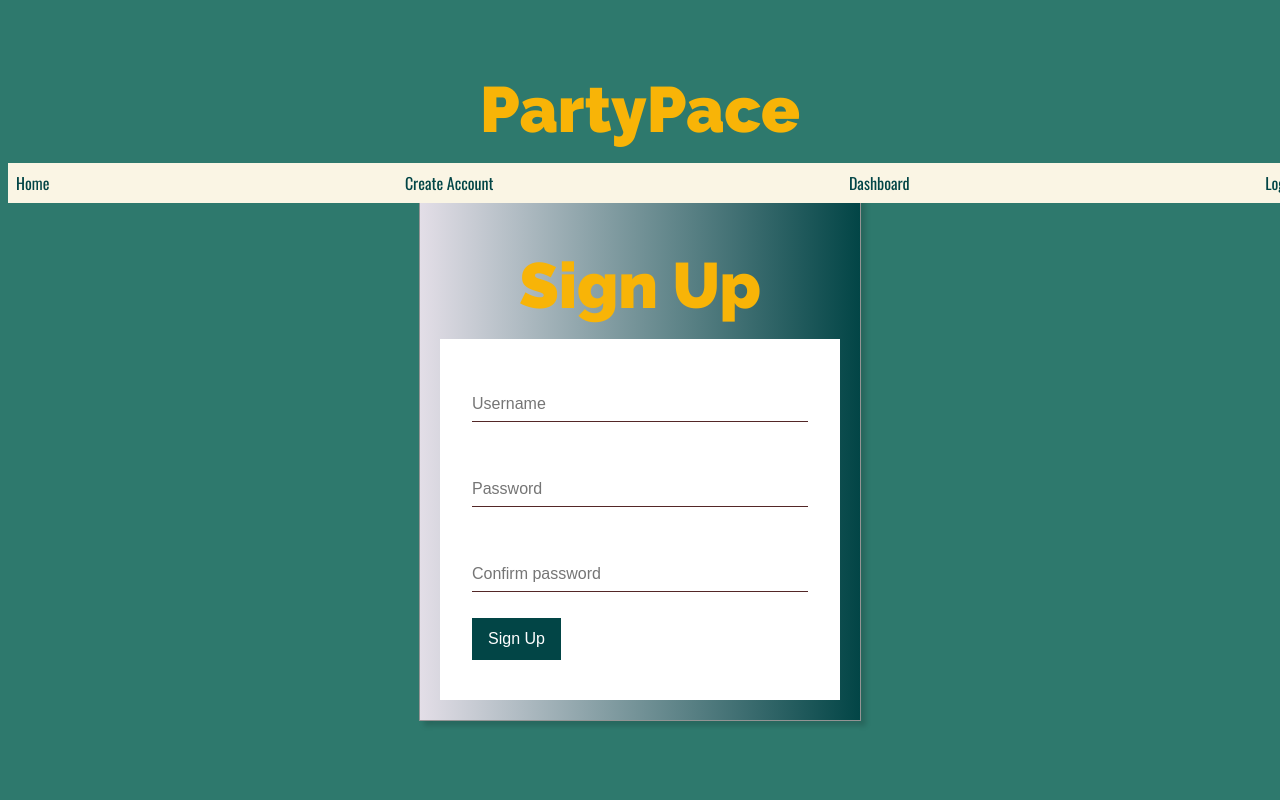
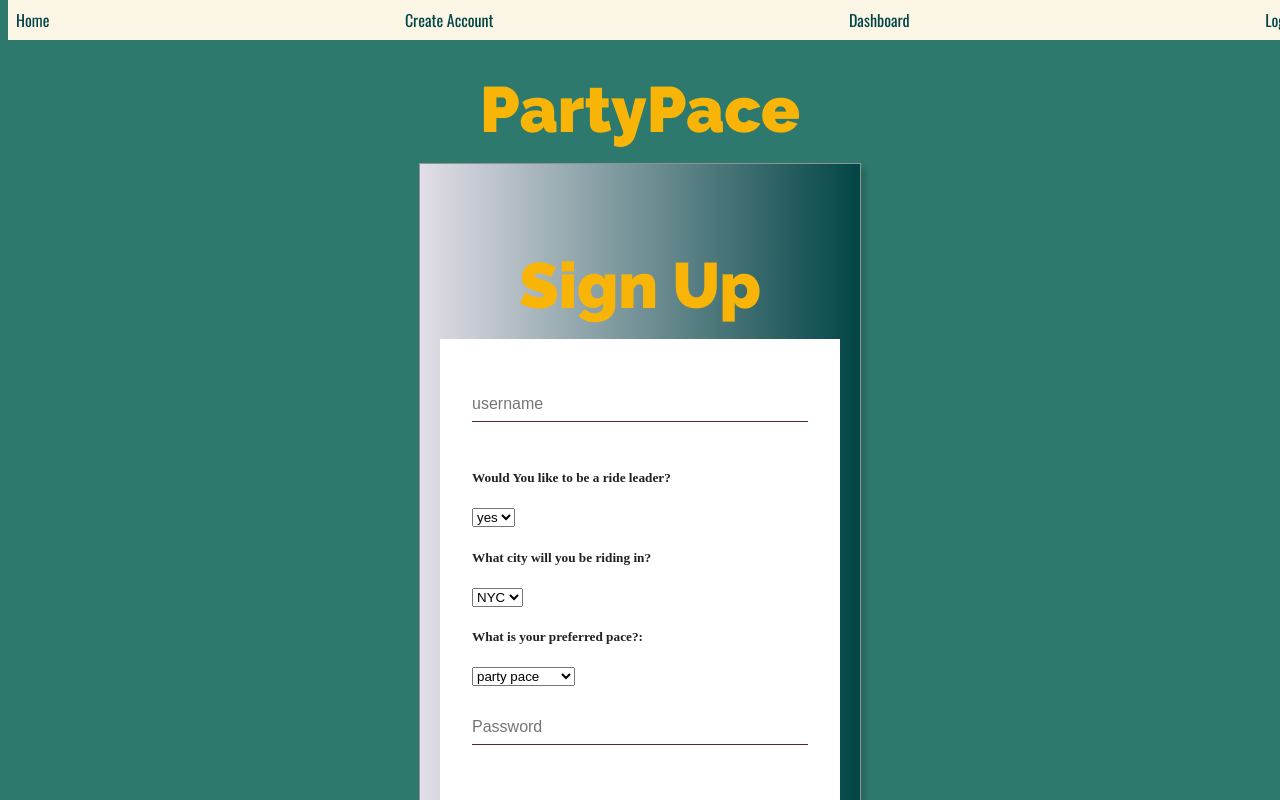
Before and after one commit to moomoomewmew/PartyPace, a React (Create React App) app in the folder client/: page /newaccount in a window 1280 px wide. Shown: the top 800 px of the page. Built offline with nearby package versions, Linux system fonts and the light colour scheme; a web font is replaced by a local one.

Commit message:
updates for end of night dec 20

```diff
--- a/client/src/App.js
+++ b/client/src/App.js
@@ -1,4 +1,3 @@
-import React,{useState} from 'react';
 import './styles/App.css'
 import { Routes, Route } from 'react-router-dom'
 import Login from './login'
--- a/client/src/components/CreateAccount.jsx
+++ b/client/src/components/CreateAccount.jsx
@@ -5,12 +5,13 @@ import axios from 'axios'
 
 const CreateAccount = () => {
 
-    const [userName, setUserName] = useState('')
+    const [username, setUserName] = useState('')
     const [password, setPassword] = useState('')
-    const [passwordConfirm, setPasswordConfirm] = useState('')
     const [pace, setPace] = useState('')
     const [location, setLocation] = useState('')
     const [leader, setLeader] = useState(false)
+
+    const [passwordConfirm, setPasswordConfirm] = useState('')
     const [valid, setValid] = useState(null)
     const [alert, setAlert] = useState("")
 
@@ -42,7 +43,7 @@ const CreateAccount = () => {
         e.preventDefault()
         const res = await axios.post('/api/v1/users',
             {
-                userName,
+                username,
                 password,
                 pace,
                 location,
@@ -56,7 +57,7 @@ const CreateAccount = () => {
                 setLeader('')
                 //go to the dashboard and display welcome
             }
-        )
+            )
     }
 
     // const formSubmission = (e) => {
@@ -84,14 +85,50 @@ const CreateAccount = () => {
         <div className="form">
             <h1>Sign Up</h1>
             <form onSubmit={handleSubmit}>
+
                 <input
                     type="text"
-                    value={userName}
-                    placeholder="Username"
+                    value={username}
+                    placeholder="username"
                     id="username"
                     onChange={saveUserName}
                 />
                 <label htmlFor="username">Username</label>
+
+                <div className="dropdowns">
+                    <h5 htmlFor="city">Would You like to be a ride leader?</h5>
+                    <select
+                        value={leader}
+                        name="leader"
+                        id="leader"
+                        onChange={saveLeader}>
+                        <option value="yes">yes</option>
+                        <option value="no">no</option>
+                    </select>
+
+                    <h5 htmlFor="city">What city will you be riding in?</h5>
+                    <select
+                        value={location}
+                        name="location"
+                        id="location"
+                        onChange={saveLocation}>
+                        <option value="NYC">NYC</option>
+                        <option value="ATL">ATL</option>
+                        <option value="LA">LA</option>
+                    </select>
+
+                    <h5 htmlFor="pace">What is your preferred pace?:</h5>
+                    <select
+                        value={pace}
+                        name="pace"
+                        id="pace"
+                        placeholder="pace"
+                        onChange={savePace}>
+                        <option value="party">party pace</option>
+                        <option value="medium">medium pace</option>
+                        <option value="race">race pace</option>
+                    </select>
+                </div>
 
                 <input
                     type="password"
--- a/client/src/components/SearchResults.jsx
+++ b/client/src/components/SearchResults.jsx
@@ -1,5 +1,6 @@
 import React, { useState, useEffect } from 'react'
 import axios from 'axios'
+import '../styles/searchresults.css'
 
 
 const SearchResults = () => {
@@ -40,7 +41,17 @@ const SearchResults = () => {
     return (
         <div>
             <h1>Group rides you can join:</h1>
-            <div>{rideList.map(ride => (<li key={ride._id}>{ride.description}</li>))}</div>
+            <div>{rideList.map(ride => (
+                <li key={ride._id}>
+                    <h2>{ride.title}</h2>
+                    <h4>{ride.description}</h4>
+                    <h4>{ride.location}</h4>
+                    <h4>{ride.pace}</h4>
+                    <h4>{ride.who}</h4>
+                    <h4>{ride.when}</h4>
+                </li>
+            ))}
+            </div>
 
 
 
--- a/client/src/styles/navbar.css
+++ b/client/src/styles/navbar.css
@@ -22,10 +22,12 @@ nav {
     float: left;
     padding: 8px;
     position: fixed;
-    width: 100%;
     font-family: 'Oswald', sans-serif;
     display: flex;
     justify-content: space-between;
+    overflow: hidden;
+    top: 0;
+    width: 100%;
 }
 
 h1 {
@@ -34,3 +36,16 @@ h1 {
     text-align: center;
     margin:auto;
 }
+
+.navbar a {
+    float: left;
+    display: block;
+    color: #f2f2f2;
+    text-align: center;
+    padding: 14px 16px;
+    text-decoration: none;
+}
+
+.main {
+    margin-top: 30px; /* Add a top margin to avoid content overlay */
+}
--- /dev/null
+++ b/client/src/styles/searchresults.css
@@ -0,0 +1,3 @@
+li {
+    font-family: 'Courier New', Courier, monospace;
+}
```
Also changed, not shown: client/src/components/DisplayRide.jsx (deleted, +0 -18 lines).
